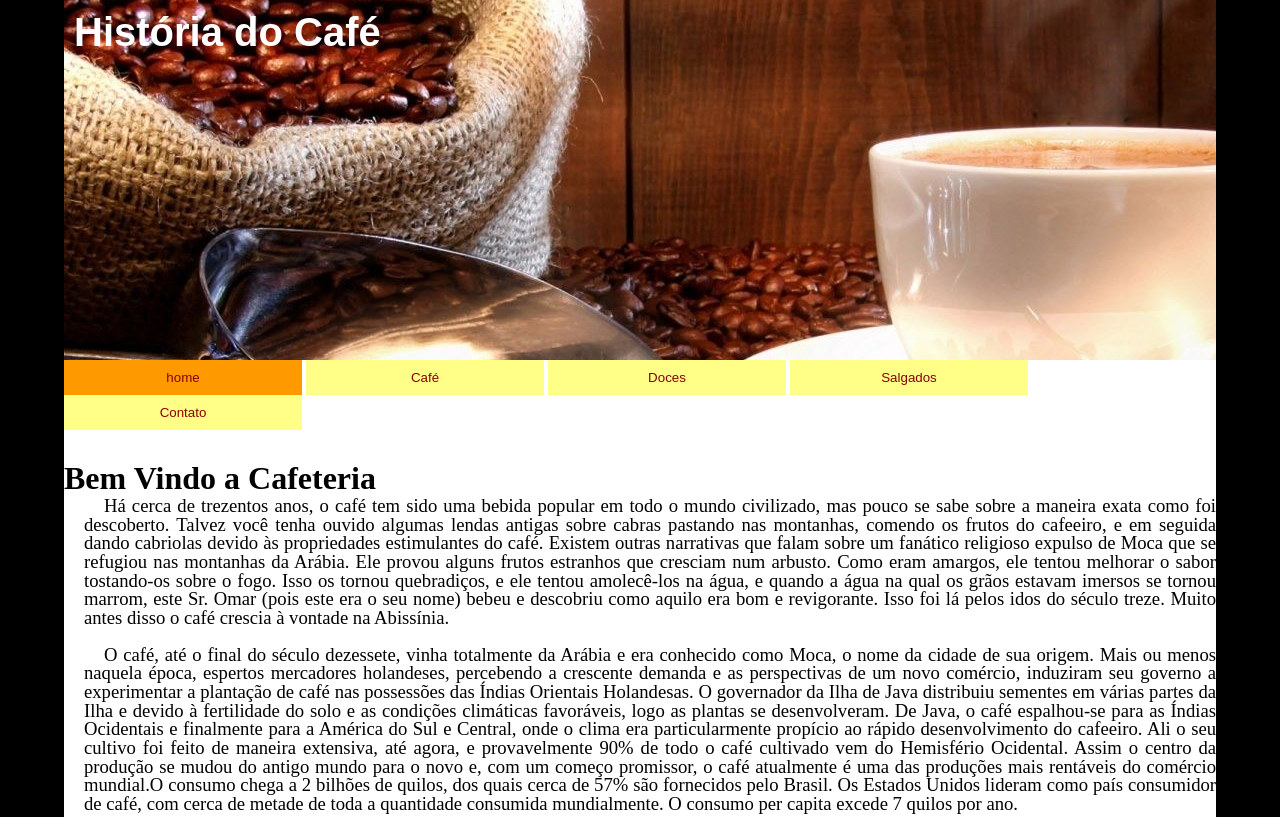
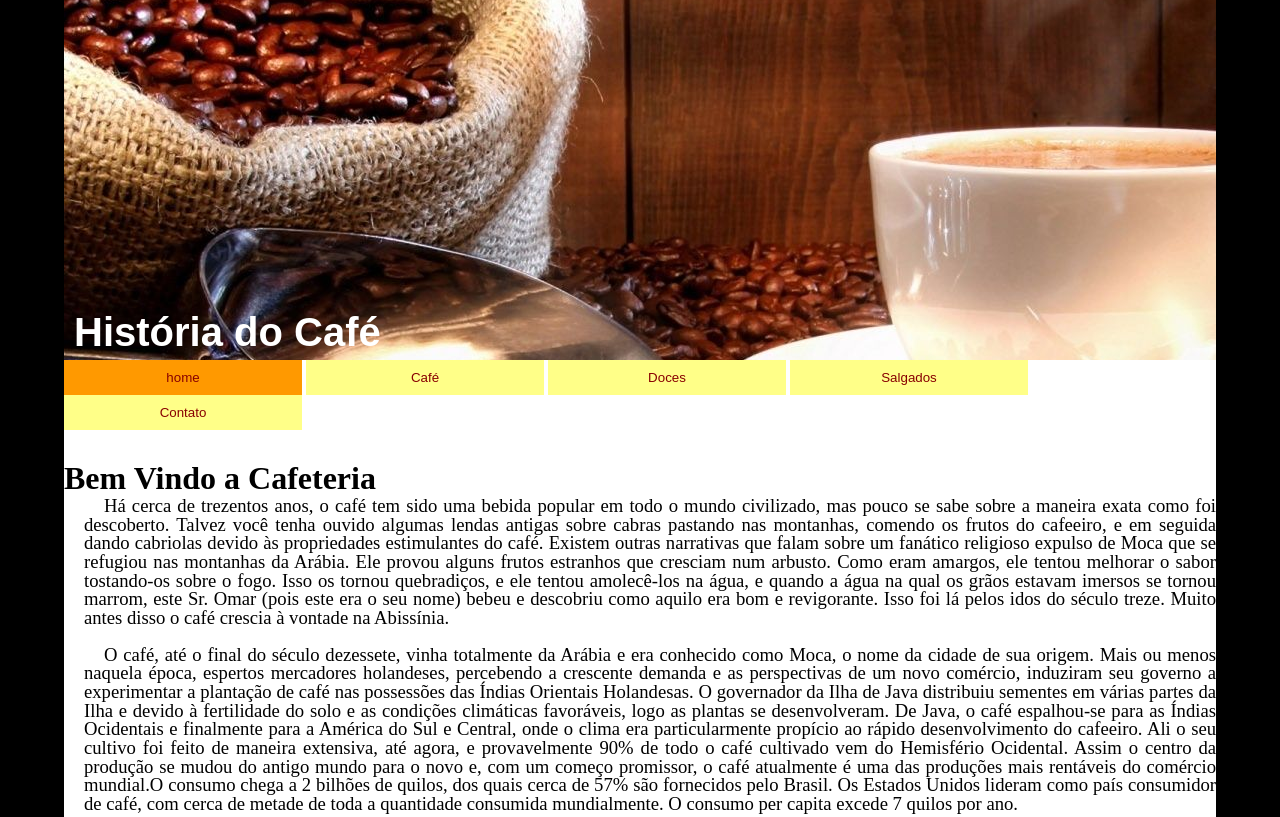
Before and after one commit to marcilioaugusto/web_projeto, a plain HTML site: page index.html in a window 1280 px wide. Shown: the top 817 px of the page. Drawn offline with Linux system fonts and the light colour scheme.

Commit message:
Comentando Css

```diff
--- a/css/style.css
+++ b/css/style.css
@@ -25,10 +25,16 @@ body{
     height: 350; /* altura do elemento */
 }
 
-/* criando uma classe no css, chamada titulo */
+/* criando uma classe no css, chamada titulo
 .titulo{
     margin-top: 400px;
+} */
+
+/* margim do texto Historia do Cafe */
+#titulo h1{
+    margin-top: 300px;
 }
+
 
 p{
     text-align: justify;
```
